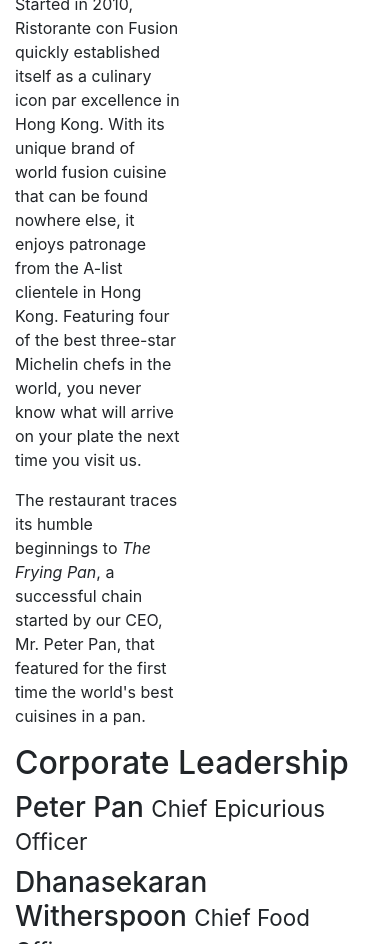
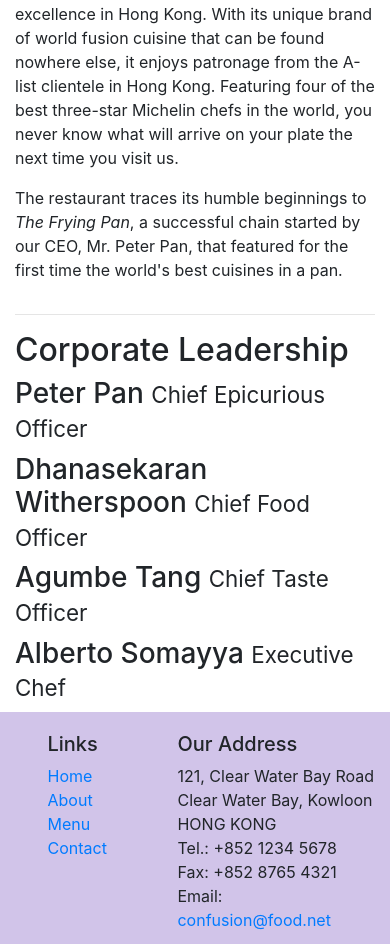
Before and after one commit to KorNito/front-end-web-ui-frameworks-and-tools-bootstrap-4, a website: page aboutus.html in a window 390 px wide. Shown: the part 539-1483 px from the top of the page. Drawn offline with nearby package versions, Linux system fonts and the light colour scheme.

Commit message:
Our history content will increase to full width on small screens

```diff
--- a/aboutus.html
+++ b/aboutus.html
@@ -36,7 +36,7 @@
         </div>
 
         <div class="row">
-            <div class="col-6">
+            <div class="col-lg-6 col-sm-12">
                 <h2>Our History</h2>
                 <p>Started in 2010, Ristorante con Fusion quickly established itself as a culinary icon par excellence in Hong Kong. With its unique brand of world fusion cuisine that can be found nowhere else, it enjoys patronage from the A-list clientele in Hong Kong.  Featuring four of the best three-star Michelin chefs in the world, you never know what will arrive on your plate the next time you visit us.</p>
                 <p>The restaurant traces its humble beginnings to <em>The Frying Pan</em>, a successful chain started by our CEO, Mr. Peter Pan, that featured for the first time the world's best cuisines in a pan.</p>
@@ -48,6 +48,7 @@
 
         <div class="row">
             <div class="col-12">
+                <hr>
                 <h2>Corporate Leadership</h2>
                 <h3>Peter Pan <small>Chief Epicurious Officer</small></h3>
                 <p class="d-none d-sm-block">Our CEO, Peter, credits his hardworking East Asian immigrant parents who undertook the arduous journey to the shores of America with the intention of giving their children the best future. His mother's wizardy in the kitchen whipping up the tastiest dishes with whatever is available inexpensively at the supermarket, was his first inspiration to create the fusion cuisines for which <em>The Frying Pan</em> became well known. He brings his zeal for fusion cuisines to this restaurant, pioneering cross-cultural culinary connections.</p>
```
